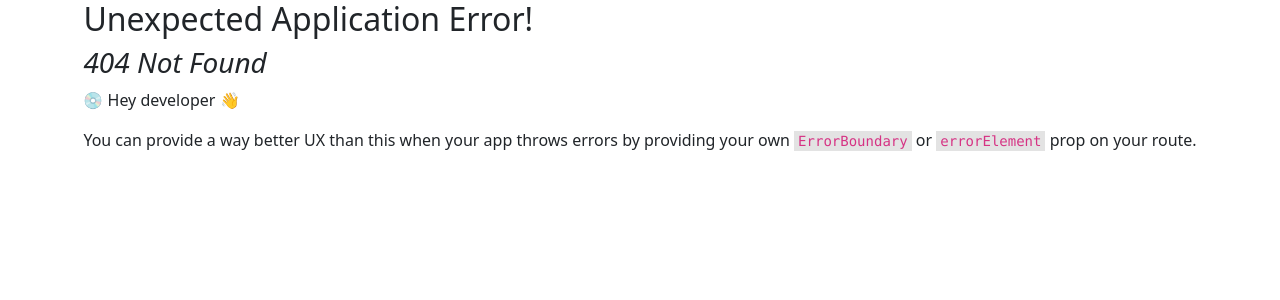
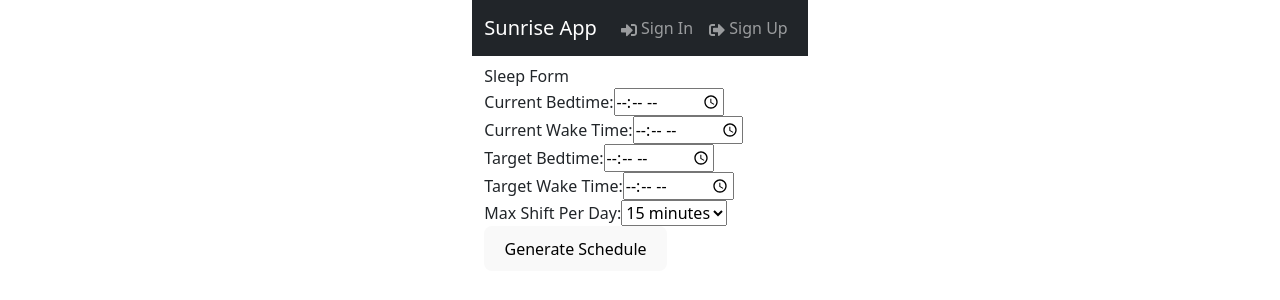
Before and after one commit to THREEhundo/sunrise, a React (Vite) app in the folder frontend/: page /sleepform in a window 1280 px wide. Before the commit this address had no page. Shown: the top 300 px of the page. Built offline with nearby package versions, Linux system fonts and the light colour scheme.

Commit message:
Create sleep form, sleepApiSlice, & add routes.

```diff
--- a/frontend/src/main.jsx
+++ b/frontend/src/main.jsx
@@ -16,6 +16,8 @@ import LoginScreen from './screens/LoginScreen.jsx'
 import RegisterScreen from './screens/RegisterScreen.jsx'
 import ProfileScreen from './screens/ProfileScreen.jsx'
 import PrivateRoutes from './components/PrivateRoutes.jsx'
+import SleepFormScreen from './screens/SleepFormScreen.jsx'
+import SleepSchedulesScreen from './screens/SleepSchedulesScreen.jsx'
 
 const router = createBrowserRouter(
 	createRoutesFromElements(
@@ -27,6 +29,8 @@ const router = createBrowserRouter(
 			<Route path='' element={<PrivateRoutes />}>
 				<Route path='/profile' element={<ProfileScreen />} />
 			</Route>
+			<Route path='/sleepform' element={<SleepFormScreen />}></Route>
+			<Route path='/sleep-schedules' element={<SleepSchedulesScreen />}></Route>
 		</Route>
 	)
 )
--- /dev/null
+++ b/frontend/src/screens/SleepFormScreen.jsx
@@ -0,0 +1,192 @@
+import { useState } from 'react'
+import { useNavigate } from 'react-router-dom'
+import { useCreateSleepScheduleMutation } from '../slices/sleepApiSlice'
+
+const SleepFormScreen = () => {
+	const [currentBedtime, setCurrentBedtime] = useState('')
+	const [currentWaketime, setCurrentWaketime] = useState('')
+	const [targetBedtime, setTargetBedtime] = useState('')
+	const [targetWaketime, setTargetWaketime] = useState('')
+	const [maxShiftPerDay, setMaxShiftPerDay] = useState('15')
+	const [error, setError] = useState('')
+
+	const navigate = useNavigate()
+	const [createSleepSchedule] = useCreateSleepScheduleMutation()
+
+	const handleSubmit = async e => {
+		e.preventDefault()
+
+		const formData = {
+			currentBedtime: '23:00',
+			currentWaketime: '07:00',
+			targetBedtime: '21:00',
+			targetWaketime: '05:00',
+			maxShiftPerDay: 30
+		}
+		const schedule = sleepSchedule(
+			formData.currentBedtime,
+			formData.currentWaketime,
+			formData.targetBedtime,
+			formData.targetWaketime,
+			formData.maxShiftPerDay
+		)
+		try {
+			const result = await createSleepSchedule({
+				formData,
+				schedule
+			}).unwrap()
+			console.log('Schedule created:', result)
+			setError('')
+			navigate('/sleep-schedules')
+		} catch (error) {
+			console.error('Error creating schedule:', error)
+			console.error('Full error object:', JSON.stringify(error, null, 2))
+			setError('Schedule could not be created. Please try again.')
+		}
+	}
+
+	return (
+		<div>
+			Sleep Form
+			<form action='' method='POST' onSubmit={handleSubmit}>
+				<div>
+					<label htmlFor='currentBedtime'>Current Bedtime:</label>
+					<input
+						type='time'
+						id='currentBedtime'
+						name='currentBedtime'
+						value={currentBedtime}
+						onChange={e => setCurrentBedtime(e.target.value)}
+					/>
+				</div>
+				<div>
+					<label htmlFor='currentWaketime'>Current Wake Time:</label>
+					<input
+						type='time'
+						id='currentWaketime'
+						name='currentWaketime'
+						value={currentWaketime}
+						onChange={e => setCurrentWaketime(e.target.value)}
+					/>
+				</div>
+				<div>
+					<label htmlFor='targetBedtime'>Target Bedtime:</label>
+					<input
+						type='time'
+						id='targetBedtime'
+						name='targetBedtime'
+						value={targetBedtime}
+						onChange={e => setTargetBedtime(e.target.value)}
+					/>
+				</div>
+				<div>
+					<label htmlFor='targetWaketime'>Target Wake Time:</label>
+					<input
+						type='time'
+						id='targetWaketime'
+						name='targetWaketime'
+						value={targetWaketime}
+						onChange={e => setTargetWaketime(e.target.value)}
+					/>
+				</div>
+				<div>
+					<label htmlFor='maxShiftPerDay'>Max Shift Per Day:</label>
+					<select
+						id='maxShiftPerDay'
+						name='maxShiftPerDay'
+						value={maxShiftPerDay}
+						onChange={e => setMaxShiftPerDay(e.target.value)}>
+						<option value='15'>15 minutes</option>
+						<option value='30'>30 minutes</option>
+						<option value='60'>1 hour</option>
+					</select>
+				</div>
+				<button type='submit'>Generate Schedule</button>
+			</form>
+			{error && <p style={{ color: 'red' }}>{error}</p>}
+		</div>
+	)
+}
+
+function sleepSchedule(
+	currentBedtime,
+	currentWaketime,
+	targetBedtime,
+	targetWaketime,
+	maxShiftPerDay
+) {
+	// convert times to minutes since midnight for easier calculations
+	const timeToMins = time => {
+		const [hours, minutes] = time.split(':').map(Number)
+		return hours * 60 + minutes
+	}
+	const minsToTime = mins => {
+		const hours = Math.floor(mins / 60) % 24
+		const minutes = mins % 60
+		return `${hours.toString().padStart(2, '0')}:${minutes
+			.toString()
+			.padStart(2, '0')}`
+	}
+	const direction =
+		timeToMins(targetBedtime) < timeToMins(currentBedtime)
+			? 'advance'
+			: 'delay'
+
+	const currentBedMins = timeToMins(currentBedtime)
+	const currentWakeMins = timeToMins(currentWaketime)
+	const targetBedMins = timeToMins(targetBedtime)
+	const targetWakeMins = timeToMins(targetWaketime)
+	const maxShift = maxShiftPerDay
+
+	const totalShiftMins = targetBedMins - currentBedMins
+	const sign = direction === 'advance' ? -1 : 1
+	const steps = Math.ceil(Math.abs(totalShiftMins) / maxShift)
+	const dailyShiftMins = sign * Math.min(maxShift, Math.abs(totalShiftMins))
+
+	const schedule = []
+
+	for (let day = 1; day <= steps; day++) {
+		const newBedtime = currentBedMins + day * dailyShiftMins
+		const newWaketime = currentWakeMins + day * dailyShiftMins
+		const caffeineCutoff = newBedtime - 8 * 60 // 8 hours before new bedtime
+
+		let lightExposure = {}
+		let exerciseWindow = ''
+		if (direction === 'advance') {
+			lightExposure = {
+				morningBrightLight: {
+					start: minsToTime(newWaketime + 30),
+					duration: '20-60 mins'
+				},
+				eveningDimLight: {
+					start: minsToTime(newBedtime - 120),
+					duration: 'until bedtime'
+				}
+			}
+			exerciseWindow = 'morning'
+		} else if (direction === 'delay') {
+			lightExposure = {
+				eveningBrightLight: {
+					start: minsToTime(newBedtime - 120),
+					duration: '20-60 mins'
+				},
+				morningDimLight: {
+					start: minsToTime(newWaketime),
+					duration: '1 hour'
+				}
+			}
+			exerciseWindow = 'lateAfternoon'
+		}
+		schedule.push({
+			day,
+			bedtime: minsToTime(newBedtime),
+			waketime: minsToTime(newWaketime),
+			lightExposure,
+			exerciseWindow,
+			caffeineCutoff: minsToTime(caffeineCutoff)
+		})
+	}
+	return schedule
+}
+
+export default SleepFormScreen
--- a/frontend/src/slices/apiSlice.js
+++ b/frontend/src/slices/apiSlice.js
@@ -4,6 +4,6 @@ const baseQuery = fetchBaseQuery({ baseUrl: '' })
 
 export const apiSlice = createApi({
 	baseQuery,
-	tagTypes: ['User'],
+	tagTypes: ['User', 'Sleep'],
 	endpoints: builder => ({})
 })
--- /dev/null
+++ b/frontend/src/slices/sleepApiSlice.js
@@ -0,0 +1,52 @@
+import { apiSlice } from './apiSlice'
+const SLEEP_URL = '/api/sleep-schedules'
+
+//** Create endpoints here & injects into apiSlice.endpoint
+export const sleepApiSlice = apiSlice.injectEndpoints({
+	endpoints: builder => ({
+		createSleepSchedule: builder.mutation({
+			query: data => ({
+				url: `${SLEEP_URL}`,
+				method: 'POST',
+				body: data
+			}),
+			invalidatesTags: ['Sleep']
+		}),
+		getSleepSchedules: builder.query({
+			query: () => ({
+				url: `${SLEEP_URL}`,
+				method: 'GET'
+			}),
+			providesTags: ['Sleep']
+		}),
+		getSleepSchedule: builder.query({
+			query: id => ({
+				url: `${SLEEP_URL}/${id}`,
+				method: 'GET'
+			}),
+			providesTags: ['Sleep']
+		}),
+		deleteSleepSchedule: builder.mutation({
+			query: id => ({
+				url: `${SLEEP_URL}/${id}`,
+				method: 'DELETE'
+			}),
+			invalidatesTags: ['Sleep']
+		}),
+		updateSleepSchedule: builder.mutation({
+			query: ({ id, ...data }) => ({
+				url: `${SLEEP_URL}/${id}`,
+				method: 'PUT',
+				body: data
+			}),
+			invalidatesTags: ['Sleep']
+		})
+	})
+})
+
+export const {
+	useCreateSleepScheduleMutation,
+	useGetSleepSchedulesQuery,
+	useDeleteSleepScheduleMutation,
+	useUpdateSleepScheduleMutation
+} = sleepApiSlice
```
